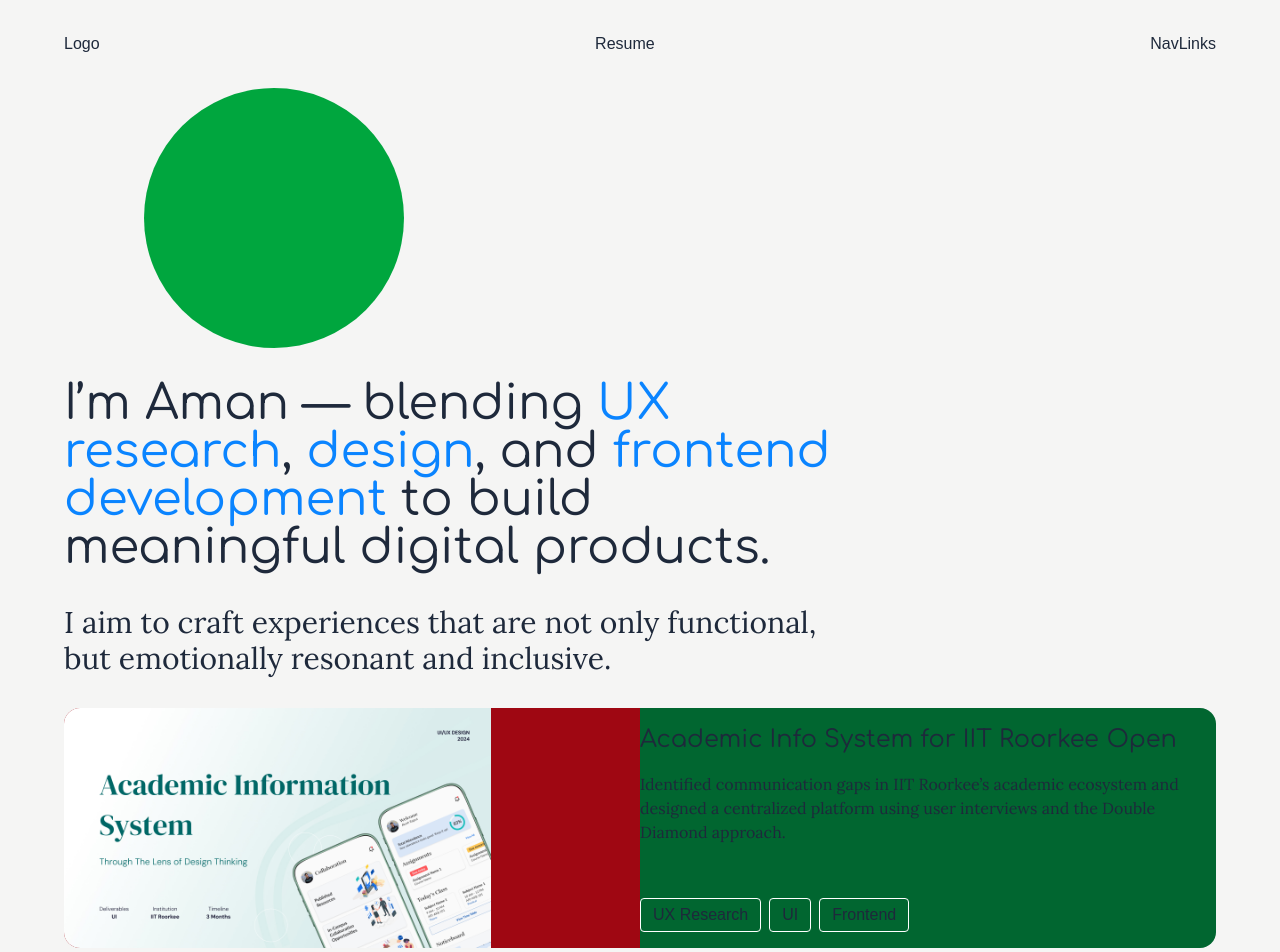
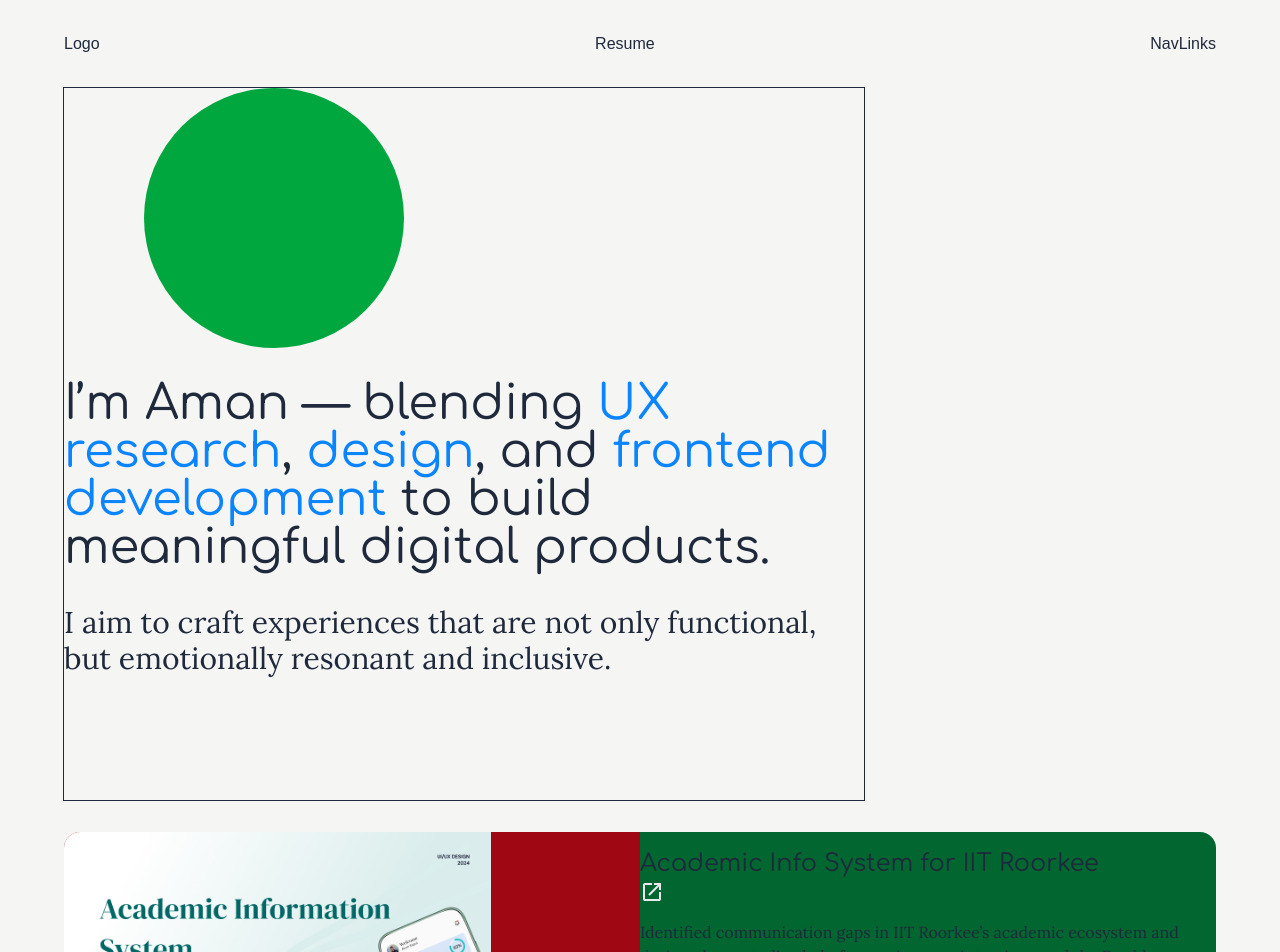
Before and after one commit to 11amanraj/portfolio-april-2025, a Next.js app: page / in a window 1280 px wide. Shown: the top 952 px of the page. Built offline with nearby package versions, Linux system fonts and the light colour scheme.

Commit message:
added icons

```diff
--- a/app/Components/Project/ProjectCards.tsx
+++ b/app/Components/Project/ProjectCards.tsx
@@ -14,7 +14,12 @@ const ProjectCards: React.FC<ProjectCardsProps> = ({ project }) => {
         </div>
         <div className="bg-green-800 flex-1 flex flex-col justify-between">
             <div className='pt-4 flex flex-col gap-4'>
-                <h3 className='text-2xl font-heading flex gap-2'><span>{project.title}</span><span><a href={project.caseStudyLink}>Open</a></span></h3>
+                <h3 className='text-2xl font-heading'>
+                  <span>{project.title}</span>
+                  <span><a href={project.caseStudyLink} target="_blank">
+                    <img src="./icons/open_in_new.svg" alt="open-in-new" />
+                  </a></span>
+                </h3>
                 <p className='font-text'>{project.description}</p>
             </div>
             <ul className='pb-4 flex gap-2 flex-wrap'>
--- a/app/page.tsx
+++ b/app/page.tsx
@@ -53,7 +53,7 @@ export default function Home() {
 
   return (
     <div className="flex flex-col gap-8 responsive-padding mb-8">
-      <div className="flex flex-col gap-8 sm:max-w-200">
+      <div className="outline-1 min-h-[calc(100vh-88px)] flex flex-col gap-8 sm:max-w-200">
         <div className="w-50 h-50 ml-16 sm:w-65 sm:h-65 sm:ml-20 bg-green-600 rounded-full"></div>
         <div className="text-4xl font-heading md:text-5xl">
           I’m Aman — blending <span className="text-primary">UX research</span>, <span className="text-primary">design</span>, and <span className="text-primary">frontend development</span> to build meaningful digital products.
```
Also changed, not shown: public/icons/behance.png (added), public/icons/linkedin.png (added).
